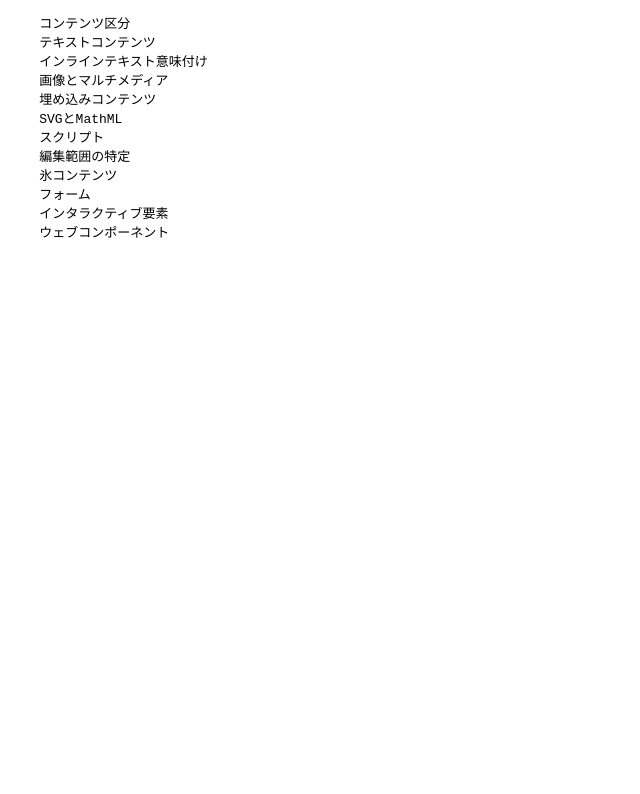
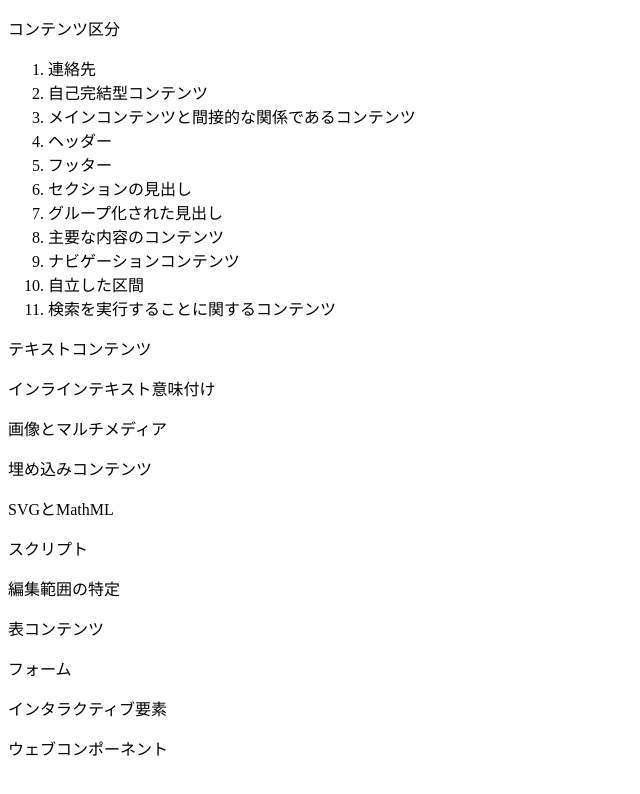
Before and after one commit to Arisinmu/Arisinmu.github.io, a plain HTML site: page index.html in a window 1280 px wide. Shown: the whole page, without its empty margins (0-640 px from the left). Drawn offline with Linux system fonts and the light colour scheme.

Commit message:
Update index.html

```diff
--- a/index.html
+++ b/index.html
@@ -4,19 +4,31 @@
 
   </head>
   <body>
-    <pre>
-    コンテンツ区分
-    テキストコンテンツ
-    インラインテキスト意味付け
-    画像とマルチメディア
-    埋め込みコンテンツ
-    SVGとMathML
-    スクリプト
-    編集範囲の特定
-    氷コンテンツ
-    フォーム
-    インタラクティブ要素
-    ウェブコンポーネント
-    </pre>
+    <p>コンテンツ区分</p>
+<ol>
+  <li>連絡先</li>
+  <li>自己完結型コンテンツ</li>
+  <li>メインコンテンツと間接的な関係であるコンテンツ</li>
+  <li>ヘッダー</li>
+  <li>フッター</li>
+  <li>セクションの見出し</li>
+  <li>グループ化された見出し</li>
+  <li>主要な内容のコンテンツ</li>
+  <li>ナビゲーションコンテンツ</li>
+  <li>自立した区間</li>
+  <li>検索を実行することに関するコンテンツ</li>
+</ol>
+<p>テキストコンテンツ</p>
+<p>インラインテキスト意味付け</p>
+<p>画像とマルチメディア</p>
+<p>埋め込みコンテンツ</p>
+<p>SVGとMathML</p>
+<p>スクリプト</p>
+<p>編集範囲の特定</p>
+<p>表コンテンツ</p>
+<p>フォーム</p>
+<p>インタラクティブ要素</p>
+<p>ウェブコンポーネント</p>
+
   </body>
 </html>
```
